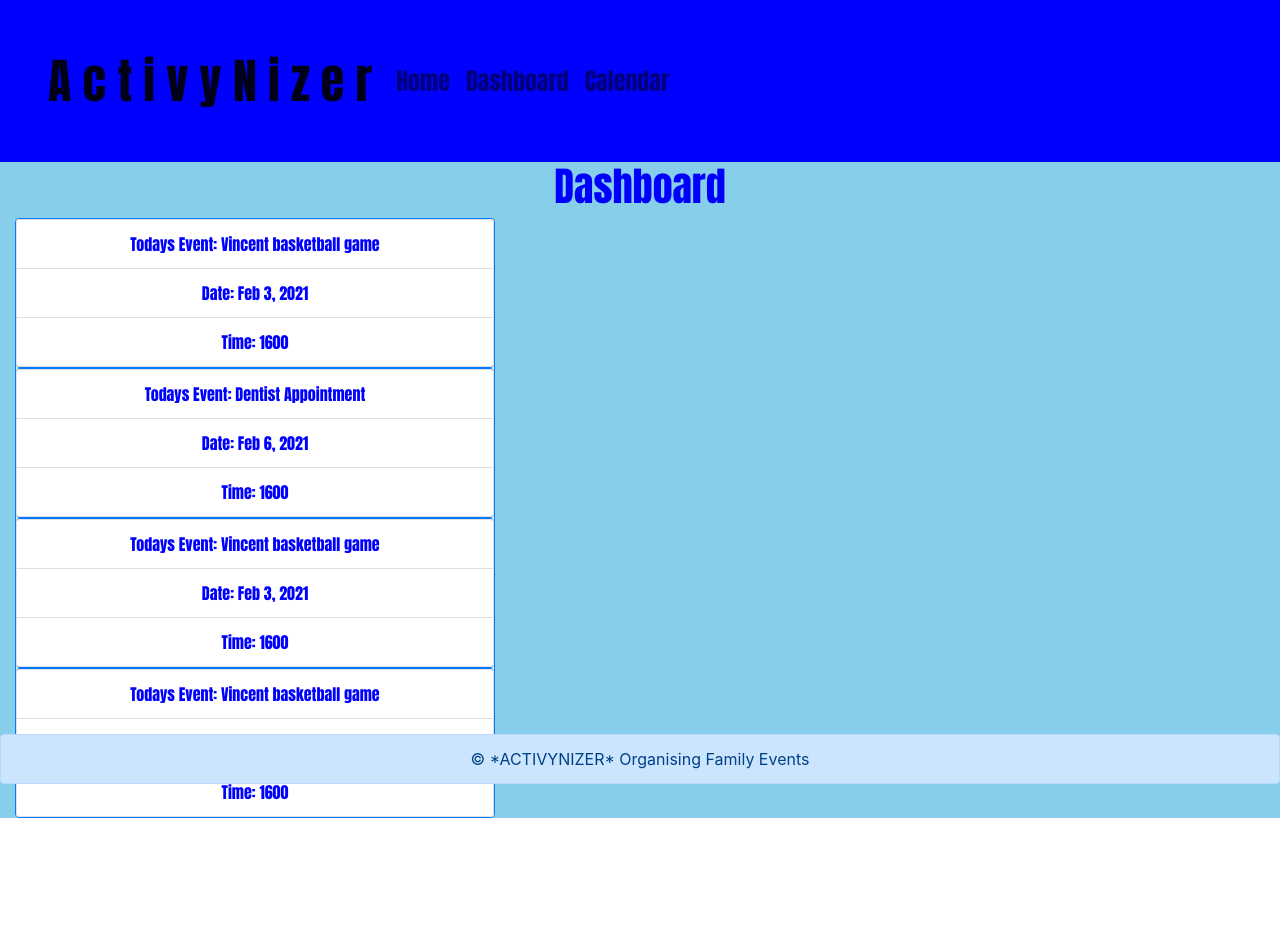
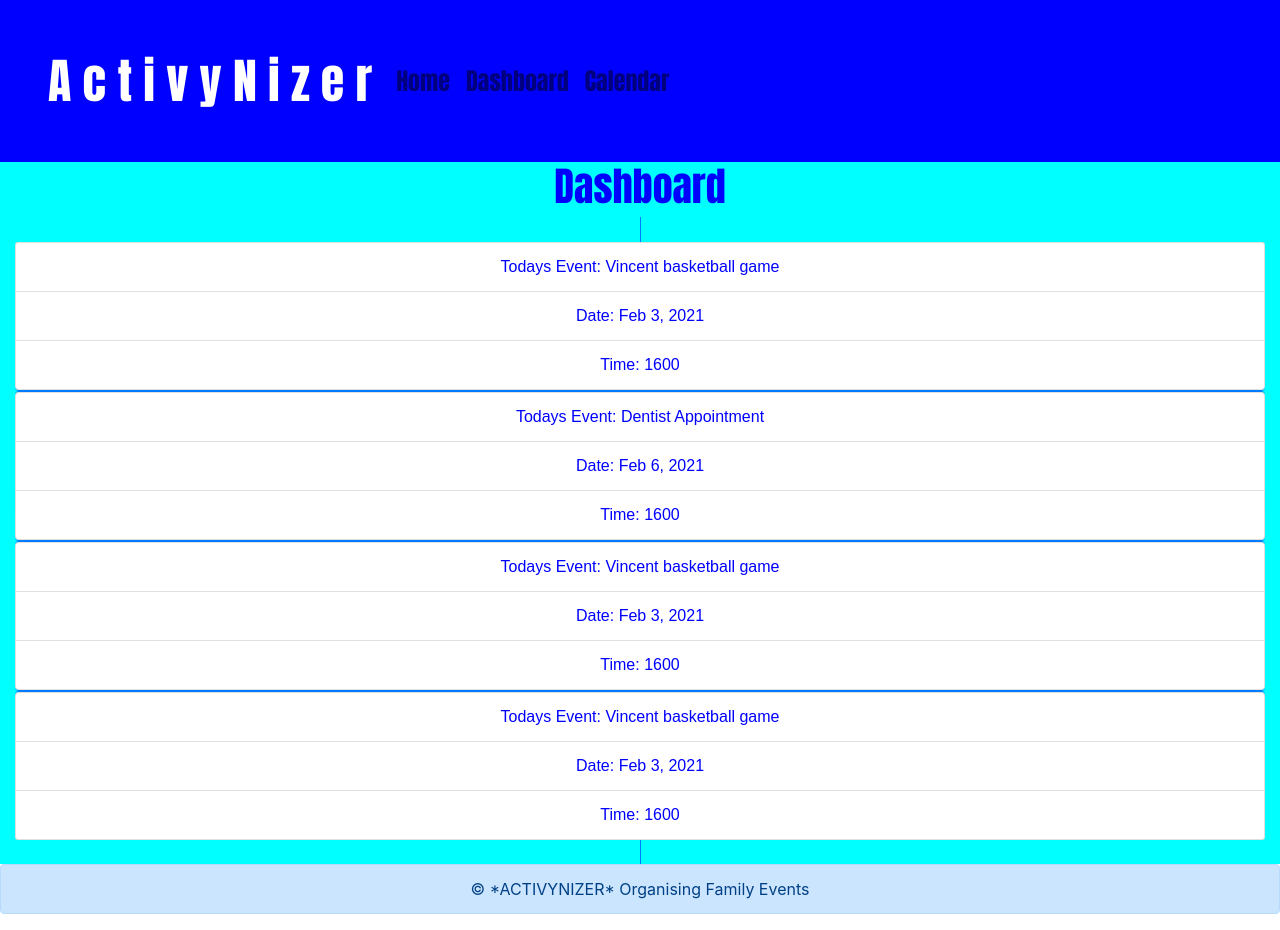
Before and after one commit to AmyBaguio/ACTIVYNIZER_Project3, a React (Create React App) app: page /dashboard in a window 1280 px wide. Before the commit the page ends 818 px from the top, so only its background shows below. Built offline with nearby package versions, Linux system fonts and the light colour scheme.

Commit message:
added calendar and readme

```diff
--- a/src/components/Calendar.js
+++ b/src/components/Calendar.js
@@ -1,20 +1,40 @@
-import React from "react";
-import { Container} from "react-bootstrap";
 
-const styles = {
-    calendar: {
-        textAlign: "center",
-        backgroundColor: "skyblue",
-        font: "Impact"
-    },
-}
-function Calendar() {
-    return (
-        <Container fluid style={styles.calendar} className="calendar">
-            <h1 >CALENDAR</h1>
-        </Container>
+import React, { useState } from "react";
+import { Container } from "react-bootstrap";
+import Calendar from "react-calendar";
+import 'react-calendar/dist/Calendar.css';
 
-    );
-}
 
-export default Calendar;
+const ReactCalendar = () => {
+  const [date, setDate] = useState(new Date());
+
+  const onChange = (date) => {
+    setDate(date);
+  };
+
+  return (
+    // <Container fluid style={{ backgroundColor: "cyan" }}>
+
+    //     style={{
+    //       lineHeight: "150px",
+    //       textAlign: "center",
+    //       backgroundColor: "skyBlue",
+    //       fontFamily: "Arial",
+    //       fontSize: "20px",
+    //       margin: "70px",
+    //     }}
+
+        <Container flluid style={{
+
+          width: "100%",
+          height: "100%",
+          display: "inline",
+
+        }}>
+          <Calendar onChange={onChange} value={date} />
+
+
+    </Container>
+  );
+};
+export default ReactCalendar;
--- a/src/components/Dashboard.js
+++ b/src/components/Dashboard.js
@@ -6,20 +6,19 @@ import { Card, Container, ListGroup } from "react-bootstrap";
 const styles = {
   dashBoardStyle: {
     color: "blue",
-    backgroundColor: "skyblue",
+    backgroundColor: "cyan",
     fontFamily: "Impact",
     textAlign: "center",
-    alignItems: "center",
-    flexDirection: "column",
+
   },
+  event: {
+    fontFamily: "Arial",
+    justifyContent: "Center",
+
+  }
 };
 
-const eventList = {
-  event: {
-    fontFamily: "Impact",
-    justifyContent: "Center",
-  },
-};
+
 
 function Dashboard() {
   const [calendarState, setDeveloperState] = useState([
@@ -46,20 +45,21 @@ function Dashboard() {
   ]);
   return (
     <Container fluid style={styles.dashBoardStyle} className="Dashboard">
+      <div>
       <h1>Dashboard</h1>
-      <Card border="primary" style={{ width: "30rem" }}>
+      </div>
+      <div>
+      <Card  border="primary" style={{ width: "30rem", display: "inline"}}>
         {calendarState.map((item) => (
-          <ListGroup
-            style={eventList.event}
-            className="Event"
-            variant="primary"
-          >
+          <ListGroup style={styles.event} variant="secondary">
             <ListGroup.Item>Todays Event: {item.happeningToday}</ListGroup.Item>
             <ListGroup.Item>Date: {item.date}</ListGroup.Item>
             <ListGroup.Item>Time: {item.time}</ListGroup.Item>
           </ListGroup>
         ))}
       </Card>
+      </div>
+
     </Container>
   );
 }
--- a/src/components/Footer.js
+++ b/src/components/Footer.js
@@ -6,15 +6,13 @@ const styles = {
     marginBottom: "0",
     bottom: "0",
     width: "100%",
-    clear: "both",
-    position: "fixed"
   },
 };
 
 function Footer() {
   return (
     <div style={styles.footerStyle} className="footer">
-      <div class="alert alert-primary" role="alert">
+      <div class="alert alert-primary" >
         &copy; *ACTIVYNIZER* Organising Family Events
       </div>
     </div>
--- a/src/components/Home.js
+++ b/src/components/Home.js
@@ -1,28 +1,30 @@
 import React from "react";
-// import Col from "./Col";
-// import Row from "./Row";
-// import Container from "./Container";
 import { Button } from "react-bootstrap";
-
 import { makeStyles } from "@material-ui/core/styles";
-
 import Grid from "@material-ui/core/Grid";
 
 const useStyles = makeStyles((theme) => ({
   root: {
     flexGrow: 1,
-    padding: theme.spacing(2),
-    backgroundColor: "skyblue",
+    backgroundColor: "cyan",
+
+    textAlign: "center",
   },
   img: {
     width: "100%",
+    height: "100%",
   },
   button1: {
+    marginTop: "20rem",
+    margin: "5px",
     textAlign: "center",
+    flexDirection: "center",
   },
   button2: {
+    margin: "5px",
     textAlign: "center",
-  }
+    flexDirection: "center",
+  },
 }));
 
 export default function Home() {
@@ -30,22 +32,22 @@ export default function Home() {
 
   return (
     <div className={classes.root}>
-      <Grid container spacing={3}>
-        <Grid item xs={9}>
+      <Grid container spacing={2}>
+        <Grid item xs={10}>
           <img
             className={classes.img}
             alt="complex"
             src="./image/logging.jpg"
           />
         </Grid>
-        <Grid item xs={3}>
-          <div className={classes.button1}>
-            <Button variant="primary" size="lg">
+        <Grid item xs={2}>
+          <div>
+            <Button className={classes.button1} variant="primary" size="lg">
               Sign In
             </Button>
           </div>
-          <div className={classes.button2}>
-            <Button variant="warning" size="lg">
+          <div>
+            <Button className={classes.button2} variant="warning" size="lg">
               Sign Up
             </Button>
           </div>
--- a/src/components/Navbar.js
+++ b/src/components/Navbar.js
@@ -6,28 +6,30 @@ const styles = {
     background: "blue",
     padding: "2rem",
     fontFamily: "Impact",
-    fontSize: "1.5rem",
+    fontSize: "1rem",
+    margin: "0",
 
   },
-};
-
-const title = {
   appName: {
     fontSize: "3rem",
-
+    color: "white",
   },
+  sub: {
+    fontSize: "1.5rem",
+    color: "#f8f9fa",
+  }
 };
 
 function MyNavbar() {
   return (
     <Container fluid style={styles.navbarStyle} className="MainNav">
       <Navbar collapseOnSelect expand="sm">
-        <Navbar.Brand style={title.appName} className="AppName">
+        <Navbar.Brand style={styles.appName} className="AppName">
           A c t i v y N i z e r
         </Navbar.Brand>
         <Navbar.Toggle aria-controls="responsive-navbar-nav" />
         <Navbar.Collapse id="responsive-navbar-nav">
-          <Nav className="mr-auto">
+          <Nav  style={styles.sub} className="mr-auto">
             <Nav.Link href="/">Home</Nav.Link>
             <Nav.Link href="/dashboard">Dashboard</Nav.Link>
             <Nav.Link href="/calendar">Calendar</Nav.Link>
```
